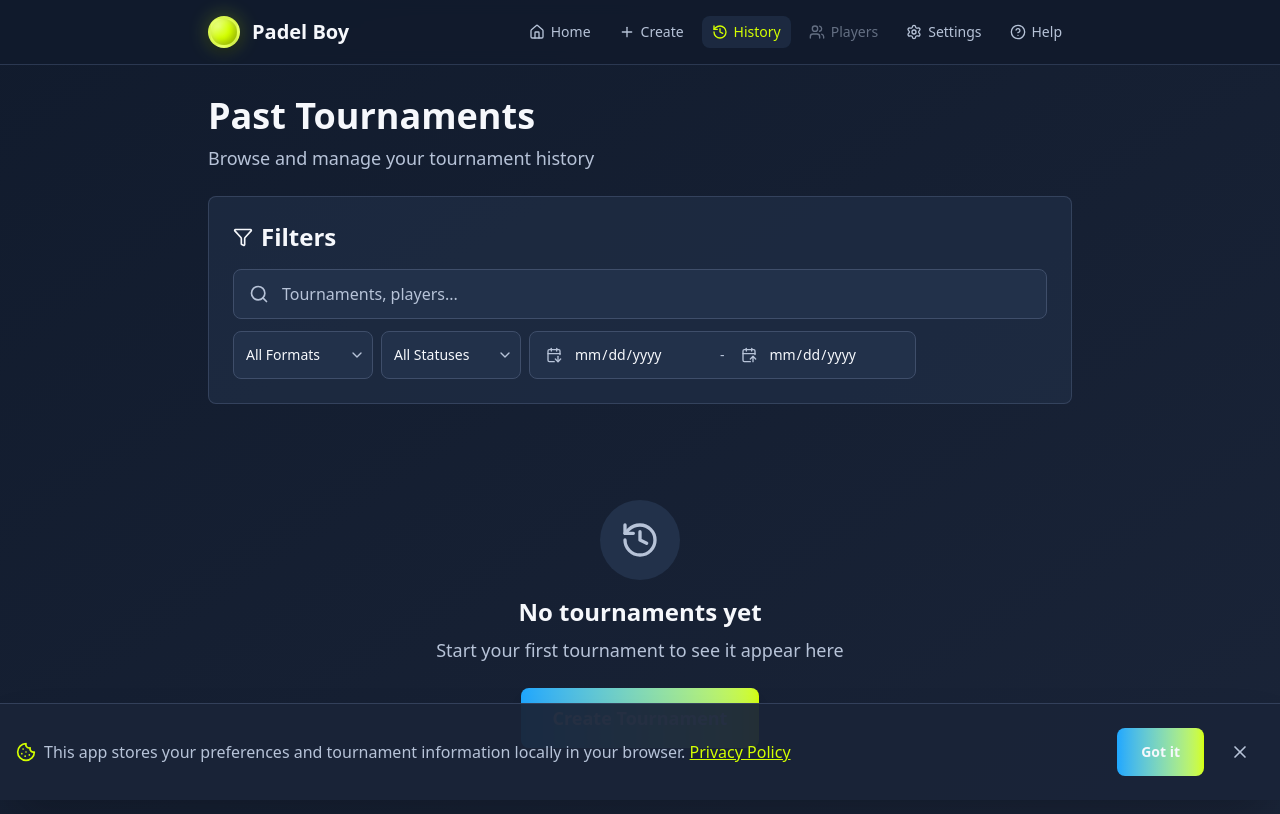
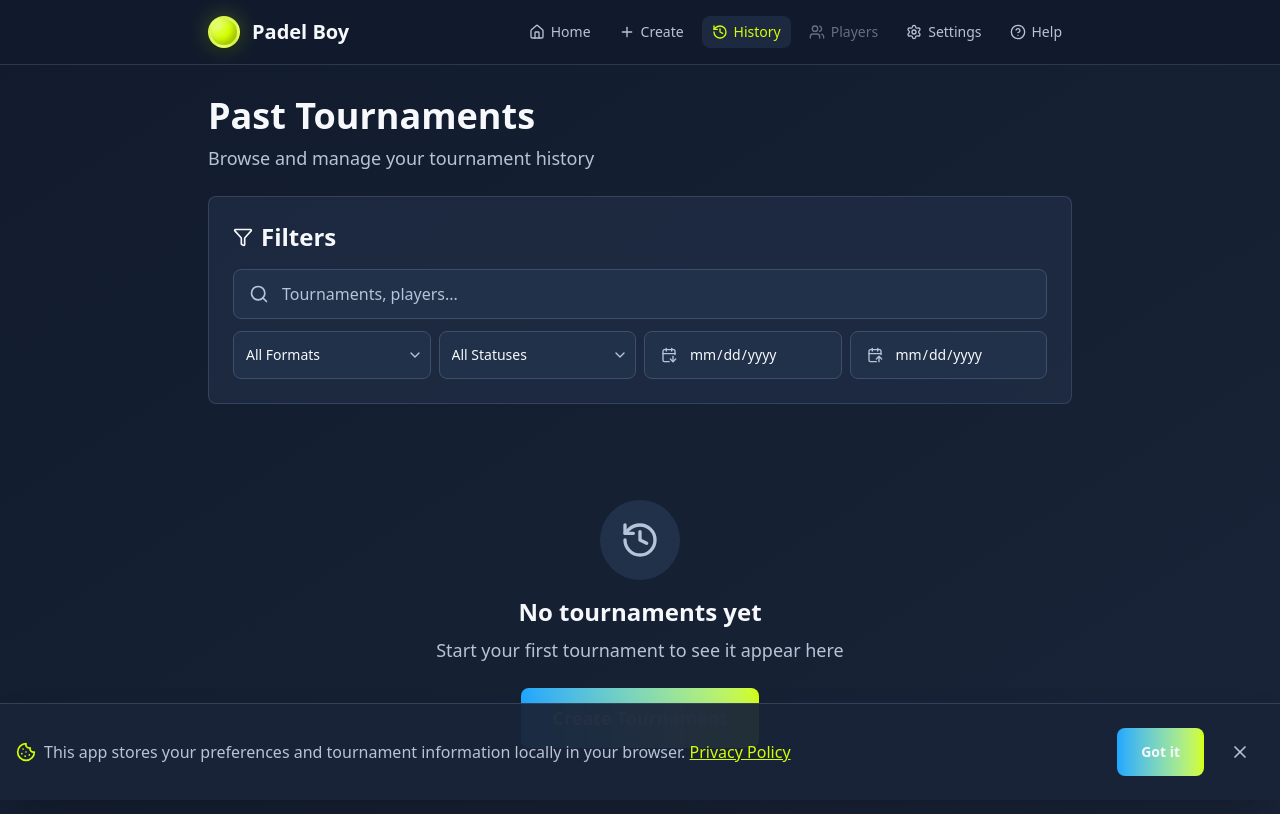
Before and after one commit to DarBrick/padel-boy, a React (Vite) app: page /past in a window 1280 px wide. Shown: the top 814 px of the page. Built offline with nearby package versions, Linux system fonts and the light colour scheme.

Commit message:
fix date range filters in history

```diff
--- a/src/locales/en/translation.ts
+++ b/src/locales/en/translation.ts
@@ -465,6 +465,10 @@ const translation = {
       inProgress: 'In Progress',
       finished: 'Finished',
       dateRange: 'Date Range',
+      from: 'From',
+      to: 'To',
+      clearFrom: 'Clear from date',
+      clearTo: 'Clear to date',
       allTime: 'All Time',
       today: 'Today',
       thisWeek: 'This Week',
--- a/src/locales/es/translation.ts
+++ b/src/locales/es/translation.ts
@@ -459,6 +459,10 @@ const translation = {
       inProgress: 'En Curso',
       finished: 'Finalizado',
       dateRange: 'Rango de Fechas',
+      from: 'Desde',
+      to: 'Hasta',
+      clearFrom: 'Borrar fecha inicial',
+      clearTo: 'Borrar fecha final',
       allTime: 'Todo el Tiempo',
       today: 'Hoy',
       thisWeek: 'Esta Semana',
--- a/src/locales/pl/translation.ts
+++ b/src/locales/pl/translation.ts
@@ -459,6 +459,10 @@ const translation = {
       inProgress: 'W Trakcie',
       finished: 'Zakończony',
       dateRange: 'Zakres Dat',
+      from: 'Od',
+      to: 'Do',
+      clearFrom: 'Wyczyść datę początkową',
+      clearTo: 'Wyczyść datę końcową',
       allTime: 'Cały Czas',
       today: 'Dzisiaj',
       thisWeek: 'Ten Tydzień',
--- a/src/pages/PastTournaments.tsx
+++ b/src/pages/PastTournaments.tsx
@@ -194,9 +194,9 @@ export function PastTournaments() {
             </div>
 
             {/* Format, Status, and Date filters */}
-            <div className="flex flex-wrap gap-2">
+              <div className="grid grid-cols-2 gap-2 lg:grid-cols-4">
             {/* Format dropdown with clear button */}
-            <div className="relative min-w-[140px]">
+              <div className="relative min-w-0">
             <select
               value={selectedFormat || ''}
               onChange={(e) => setSelectedFormat(e.target.value as 'americano' | 'mexicano' || null)}
@@ -224,7 +224,7 @@ export function PastTournaments() {
             </div>
 
             {/* Status dropdown with clear button */}
-            <div className="relative min-w-[140px]">
+            <div className="relative min-w-0">
             <select
               value={selectedStatus || ''}
               onChange={(e) => setSelectedStatus(e.target.value as TournamentStatus || null)}
@@ -252,14 +252,13 @@ export function PastTournaments() {
             )}
             </div>
 
-          {/* Unified date range bar */}
-          <div className="relative flex items-center gap-2 px-3 py-2 bg-surface border border-border rounded-lg min-h-[44px] sm:min-h-[46px] md:min-h-[48px] focus-within:border-padel-500 transition-colors min-w-[240px]">
-            {/* From date section */}
+          <div className="min-w-0">
+            <div className="flex items-center gap-2 px-3 py-2 bg-surface border border-border rounded-lg min-h-[44px] sm:min-h-[46px] md:min-h-[48px] focus-within:border-padel-500 transition-colors">
               <button
                 type="button"
                 onClick={() => dateFromRef.current?.showPicker?.() || dateFromRef.current?.focus()}
                 className="p-1 hover:bg-surface-muted rounded transition-colors"
-              aria-label="Select from date"
+                aria-label={t('pastTournaments.filters.from')}
               >
                 <CalendarArrowDown className="w-4 h-4 text-foreground-muted" />
               </button>
@@ -270,27 +269,28 @@ export function PastTournaments() {
                 value={dateFrom}
                 onChange={(e) => setDateFrom(e.target.value)}
                 max={dateTo || undefined}
-              className="bg-transparent border-none outline-none text-foreground text-sm w-auto min-w-0 [&::-webkit-calendar-picker-indicator]:hidden [&::-webkit-datetime-edit]:text-foreground [&::-webkit-datetime-edit-fields-wrapper]:text-foreground"
+                aria-label={t('pastTournaments.filters.from')}
+                className="min-w-0 flex-1 bg-transparent border-none outline-none text-foreground text-sm [&::-webkit-calendar-picker-indicator]:hidden [&::-webkit-datetime-edit]:text-foreground [&::-webkit-datetime-edit-fields-wrapper]:text-foreground"
               />
 
               <button
                 type="button"
                 onClick={() => setDateFrom('')}
                 className={`p-0.5 hover:bg-surface-muted rounded transition-colors ${!dateFrom ? 'invisible pointer-events-none' : ''}`}
-              aria-label="Clear from date"
+                aria-label={t('pastTournaments.filters.clearFrom')}
               >
                 <X className="w-3.5 h-3.5 text-foreground-muted" />
               </button>
+            </div>
+          </div>
 
-            {/* Separator */}
-            <span className="text-foreground-muted text-sm px-1">-</span>
-
-            {/* To date section */}
+          <div className="min-w-0">
+            <div className="flex items-center gap-2 px-3 py-2 bg-surface border border-border rounded-lg min-h-[44px] sm:min-h-[46px] md:min-h-[48px] focus-within:border-padel-500 transition-colors">
               <button
                 type="button"
                 onClick={() => dateToRef.current?.showPicker?.() || dateToRef.current?.focus()}
                 className="p-1 hover:bg-surface-muted rounded transition-colors"
-              aria-label="Select to date"
+                aria-label={t('pastTournaments.filters.to')}
               >
                 <CalendarArrowUp className="w-4 h-4 text-foreground-muted" />
               </button>
@@ -301,17 +301,19 @@ export function PastTournaments() {
                 value={dateTo}
                 onChange={(e) => setDateTo(e.target.value)}
                 min={dateFrom || undefined}
-              className="bg-transparent border-none outline-none text-foreground text-sm w-auto min-w-0 [&::-webkit-calendar-picker-indicator]:hidden [&::-webkit-datetime-edit]:text-foreground [&::-webkit-datetime-edit-fields-wrapper]:text-foreground"
+                aria-label={t('pastTournaments.filters.to')}
+                className="min-w-0 flex-1 bg-transparent border-none outline-none text-foreground text-sm [&::-webkit-calendar-picker-indicator]:hidden [&::-webkit-datetime-edit]:text-foreground [&::-webkit-datetime-edit-fields-wrapper]:text-foreground"
               />
 
               <button
                 type="button"
                 onClick={() => setDateTo('')}
                 className={`p-0.5 hover:bg-surface-muted rounded transition-colors ${!dateTo ? 'invisible pointer-events-none' : ''}`}
-              aria-label="Clear to date"
+                aria-label={t('pastTournaments.filters.clearTo')}
               >
                 <X className="w-3.5 h-3.5 text-foreground-muted" />
               </button>
+            </div>
           </div>
           </div>
           </div>
```
Lines whose indentation alone changed are shown as unchanged.
